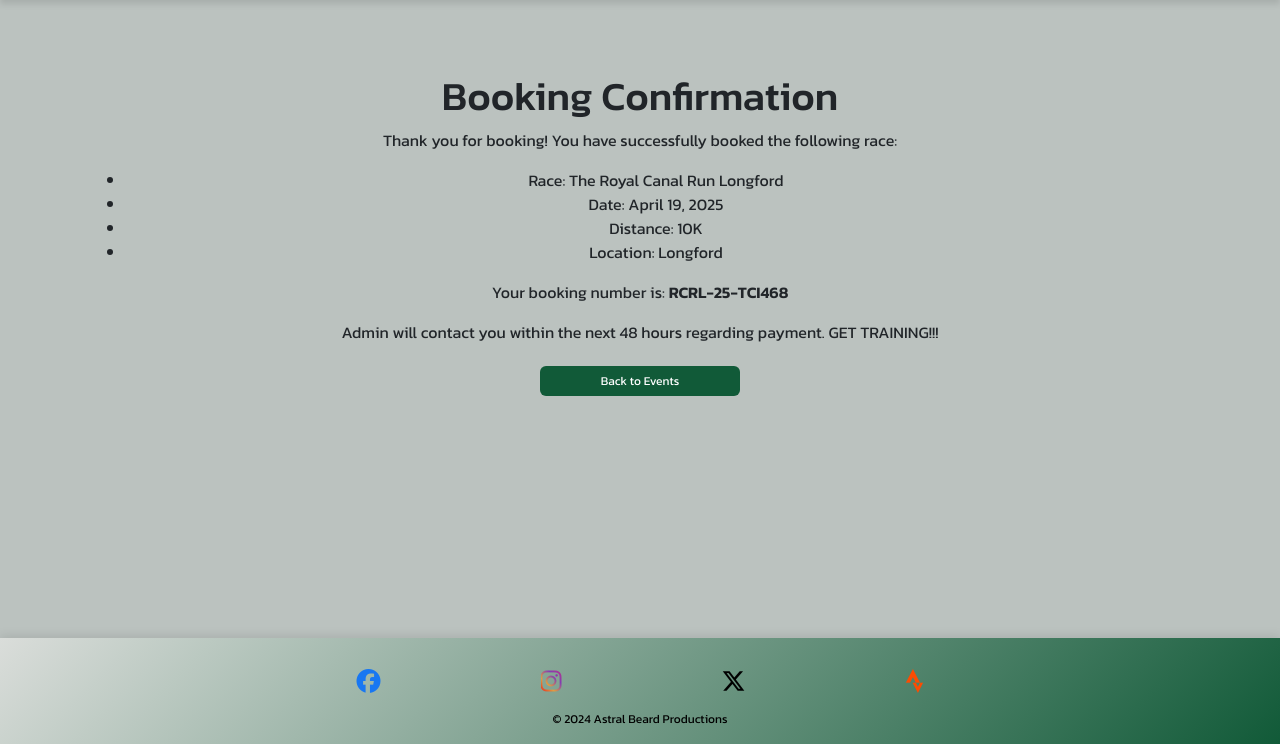
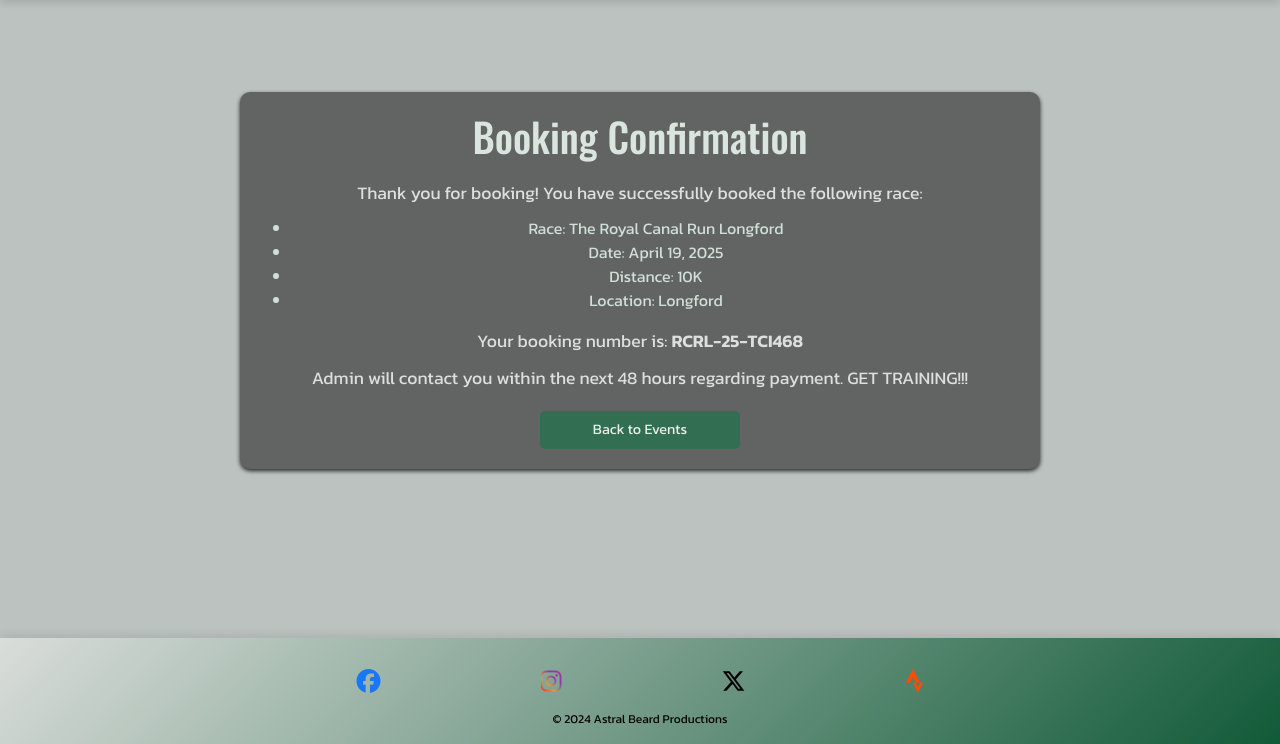
Before and after one commit to BrianMcConway/brendan-doyle-running-club, a Django app: page /events/booking/confirmation/11/ in a window 1280 px wide. Shown: the part 56-800 px from the top of the page. Run offline with Django 5.2, Linux system fonts and the light colour scheme; data comes from the database, SQL or seed files in the repository; parts of the project's set-up code (start-up, migrations or seed data) failed here and were passed over; some libraries are stand-ins or nearby versions.

Commit message:
Update event model for one race entry only, allow edit booking, views, add booking html class and style, collectstatic.

```diff
--- a/events/models.py
+++ b/events/models.py
@@ -1,7 +1,8 @@
 import random
 import string
 from django.db import models
-from django.contrib.auth.models import User  # Import the User model
+from django.contrib.auth.models import User
+from django.core.exceptions import ValidationError
 
 class RaceEvent(models.Model):
     DISTANCE_CHOICES = [
@@ -21,6 +22,7 @@ class RaceEvent(models.Model):
     def __str__(self):
         return f"{self.name} {self.year} - {self.get_distance_display()}"
 
+
 class Participant(models.Model):
     event = models.ForeignKey(RaceEvent, on_delete=models.CASCADE)
     first_name = models.CharField(max_length=100)
@@ -31,6 +33,7 @@ class Participant(models.Model):
     def __str__(self):
         return f"{self.first_name} {self.last_name} - {self.event}"
 
+
 class Result(models.Model):
     participant = models.ForeignKey(Participant, on_delete=models.CASCADE)
     finish_time = models.DurationField()
@@ -39,9 +42,10 @@ class Result(models.Model):
     def __str__(self):
         return f"{self.participant} - {self.finish_time}"
 
+
 class Booking(models.Model):
     race = models.ForeignKey(RaceEvent, on_delete=models.CASCADE)
-    user = models.ForeignKey(User, on_delete=models.CASCADE)  # Add the user field
+    user = models.ForeignKey(User, on_delete=models.CASCADE)
     first_name = models.CharField(max_length=100)
     last_name = models.CharField(max_length=100)
     email = models.EmailField()
@@ -54,9 +58,14 @@ class Booking(models.Model):
     def save(self, *args, **kwargs):
         if not self.booking_number:
             self.booking_number = self.generate_booking_number()
+        self.clean()
         super().save(*args, **kwargs)
 
     def generate_booking_number(self):
         prefix = "RCRL-25-"
         suffix = ''.join(random.choices(string.ascii_uppercase + string.digits, k=6))
         return f"{prefix}{suffix}"
+
+    def clean(self):
+        if Booking.objects.filter(user=self.user, race__date=self.race.date).exclude(id=self.id).exists():
+            raise ValidationError("You have already booked a race for this event.")
--- a/events/templates/events/book_race.html
+++ b/events/templates/events/book_race.html
@@ -6,7 +6,7 @@
 
 {% block content %}
 <div class="background-section events-section"></div>
-<div class="container section-content">
+<div class="container section-content events-container">
     <h1>Book Race: {{ race.name }}</h1>
     <form method="post">
         {% csrf_token %}
--- a/events/templates/events/booking_confirmation.html
+++ b/events/templates/events/booking_confirmation.html
@@ -4,7 +4,7 @@
 
 {% block content %}
 <div class="background-section events-section"></div>
-<div class="container section-content">
+<div class="container section-content events-container">
 <h1>Booking Confirmation</h1>
 <p>Thank you for booking! You have successfully booked the following race:</p>
 <ul>
--- a/events/templates/events/confirm_delete_booking.html
+++ b/events/templates/events/confirm_delete_booking.html
@@ -2,7 +2,7 @@
 {% block title %}Delete Booking{% endblock %}
 {% block content %}
 <div class="background-section events-section"></div>
-<div class="container section-content">
+<div class="container section-content events-container">
     <div class="form-container">
         <h2>Are you sure you want to delete your booking?</h2>
         <p>Race: {{ booking.race.name }}</p>
--- a/events/templates/events/delete_booking.html
+++ b/events/templates/events/delete_booking.html
@@ -5,7 +5,7 @@
 
 {% block content %}
 <div class="background-section events-section"></div>
-<div class="container section-content">
+<div class="container section-content events-container">
     <div class="form-container">
         <h2 class="my-4">Delete Booking</h2>
         <p>Are you sure you want to delete your booking for {{ booking.race.name }}?</p>
--- a/events/templates/events/delete_booking_confirmation.html
+++ b/events/templates/events/delete_booking_confirmation.html
@@ -4,7 +4,7 @@
 
 {% block content %}
 <div class="background-section events-section"></div>
-<div class="container section-content">
+<div class="container section-content events-container">
     <div class="form-container">
         <h2 class="my-4">Booking Deletion Confirmation</h2>
         <p>Your booking has been deleted successfully.</p>
--- a/events/templates/events/edit_booking.html
+++ b/events/templates/events/edit_booking.html
@@ -5,7 +5,7 @@
 
 {% block content %}
 <div class="background-section events-section"></div>
-<div class="container section-content">
+<div class="container section-content events-container">
     <div class="form-container">
         <h2 class="my-4">Edit Your Booking</h2>
         <form method="post">
--- a/events/templates/events/edit_booking_confirmation.html
+++ b/events/templates/events/edit_booking_confirmation.html
@@ -4,7 +4,7 @@
 
 {% block content %}
 <div class="background-section events-section"></div>
-<div class="container section-content">
+<div class="container section-content events-container">
     <div class="form-container">
         <h2 class="my-4">Booking Update Confirmation</h2>
         <p>Your booking has been updated successfully.</p>
--- a/events/templates/events/enter_booking_number.html
+++ b/events/templates/events/enter_booking_number.html
@@ -4,7 +4,7 @@
 
 {% block content %}
 <div class="background-section events-section"></div>
-<div class="container section-content">
+<div class="container section-content events-container">
     <div class="form-container">
         <h2 class="my-4">Enter Your Booking Number</h2>
         {% if error_message %}
--- a/events/templates/events/event_detail.html
+++ b/events/templates/events/event_detail.html
@@ -4,7 +4,7 @@
 
 {% block content %}
 <div class="background-section events-section"></div>
-<div class="container section-content">
+<div class="container section-content events-container">
     <div class="event-detail">
         <h1>{{ event.name }} - {{ event.date }}</h1>
         <p><strong>Distance:</strong> {{ event.get_distance_display }}</p>
--- a/events/templates/events/manage_booking.html
+++ b/events/templates/events/manage_booking.html
@@ -4,7 +4,7 @@
 
 {% block content %}
 <div class="background-section events-section"></div>
-<div class="container section-content">
+<div class="container section-content events-container">
     <div class="form-container">
         {% if error_message %}
             <div class="alert alert-danger">{{ error_message }}</div>
--- a/events/views.py
+++ b/events/views.py
@@ -7,6 +7,7 @@ from django.conf import settings
 from django.http import HttpResponseForbidden
 from django.contrib.auth.decorators import login_required
 from django.contrib import messages
+from django.core.exceptions import ValidationError  # Import ValidationError
 
 def events_view(request):
     events = RaceEvent.objects.all().order_by('date')
@@ -24,17 +25,20 @@ def book_race(request, event_id):
         if form.is_valid():
             booking = form.save(commit=False)
             booking.user = request.user  # Assign the logged-in user
-            booking.save()
-            # Send email with booking number and race distance
-            send_mail(
-                'Your Race Booking Confirmation',
-                f'Thank you for booking {booking.race.name} ({booking.race.get_distance_display()}). Your booking number is {booking.booking_number}.',
-                settings.DEFAULT_FROM_EMAIL,
-                [booking.email],
-                fail_silently=False,
-            )
-            messages.success(request, 'Booking successfully created.')
-            return redirect('booking_confirmation', booking_id=booking.id)
+            try:
+                booking.save()
+                # Send email with booking number and race distance
+                send_mail(
+                    'Your Race Booking Confirmation',
+                    f'Thank you for booking {booking.race.name} ({booking.race.get_distance_display()}). Your booking number is {booking.booking_number}.',
+                    settings.DEFAULT_FROM_EMAIL,
+                    [booking.email],
+                    fail_silently=False,
+                )
+                messages.success(request, 'Booking successfully created.')
+                return redirect('booking_confirmation', booking_id=booking.id)
+            except ValidationError as e:
+                form.add_error(None, e.message)
     else:
         form = BookingForm(initial={'race': race})
     return render(request, 'events/book_race.html', {'form': form, 'race': race})
--- a/static/css/style.css
+++ b/static/css/style.css
@@ -614,6 +614,50 @@ main {
     color: #dae4da;
 }
 
+/* Event container styles */
+.events-container {
+    max-width: 800px;
+    margin: 20px auto; /* Center the container */
+    padding: 20px;
+    background-color: #4d4d4d; /* Transparent background */
+    opacity: 0.8;
+    border-radius: 10px;
+    box-shadow: 0 2px 4px #000000;
+    color: #d8e7e0;
+    text-align: center; /* Center text within the container */
+}
+
+.events-container h1 {
+    color: #e4eee9;
+    font-family: 'Oswald', sans-serif;
+    margin-bottom: 20px;
+}
+
+.events-container p {
+    font-size: 1.1em;
+    color: #e7e7e7;
+    margin-bottom: 10px;
+}
+
+.events-container .btn {
+    display: inline-block;
+    margin-top: 10px;
+    padding: 8px 16px;
+    background-color: #115a38;
+    color: #f9f9f9;
+    border-radius: 5px;
+    text-decoration: none;
+    transition: background-color 0.3s ease;
+    font-family: 'Kanit', sans-serif;
+    font-size: 0.9em;
+}
+
+.events-container .btn:hover {
+    background-color: #0d452d;
+    color: #dae4da;
+}
+
+
 /* Responsive styles for events */
 @media (max-width: 576px) {
     .events-list .row {
```
Also changed, not shown: events/migrations/0002_alter_booking_unique_together.py (added), events/migrations/0003_alter_booking_user.py (added), 1 other file.
